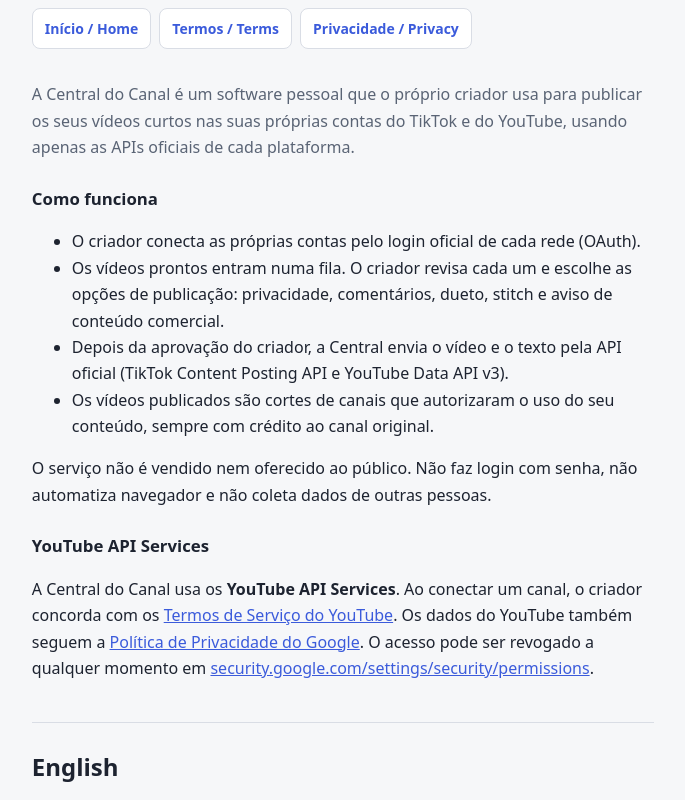
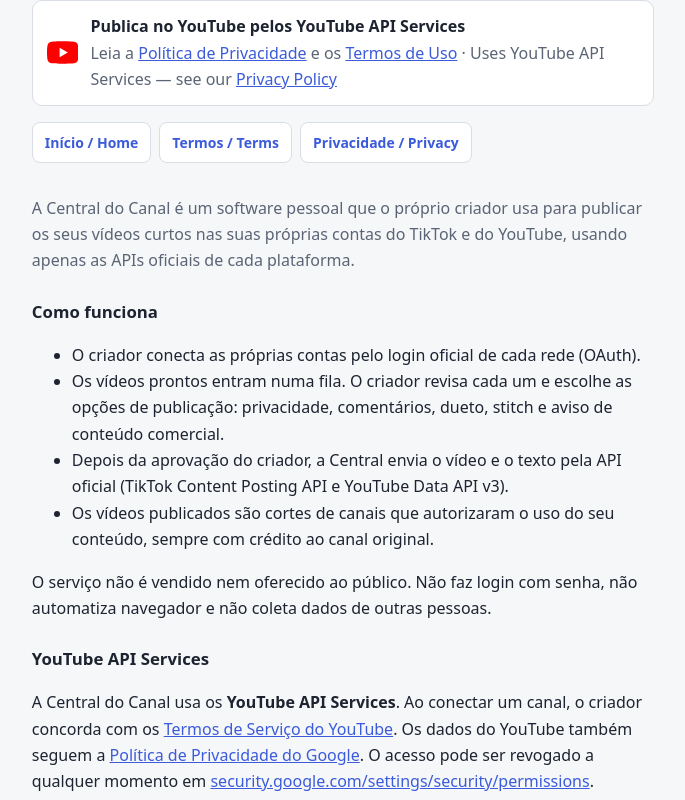
Before and after one commit to UnfyingCentral/unfyingcentral.github.io, a plain HTML site: page index.html in a window 1280 px wide. Shown: the part 86-886 px from the top of the page, without its empty margins (297-982 px from the left). Drawn offline with Linux system fonts and the light colour scheme.

Commit message:
Marca do YouTube e link da privacidade na página inicial

```diff
--- a/index.html
+++ b/index.html
@@ -1,5 +1,7 @@
 <!doctype html><html lang="pt-BR"><head><meta charset="utf-8"><meta name="viewport" content="width=device-width,initial-scale=1"><title>Central do Canal</title><link rel="stylesheet" href="estilo.css"></head><body><div class="wrap">
-<h1>Central do Canal</h1><nav><a href="index.html">Início / Home</a><a href="termos.html">Termos / Terms</a><a href="privacidade.html">Privacidade / Privacy</a></nav>
+<h1>Central do Canal</h1><div class="yt" style="display:flex;align-items:center;gap:12px;margin:8px 0 4px;padding:12px 14px;border:1px solid var(--line);border-radius:10px;background:var(--card)">
+<svg width="44" height="31" viewBox="0 0 28 20" aria-label="YouTube"><path fill="#FF0000" d="M27.4 3.1A3.5 3.5 0 0 0 25 .6C22.8 0 14 0 14 0S5.2 0 3 .6A3.5 3.5 0 0 0 .6 3.1C0 5.3 0 10 0 10s0 4.7.6 6.9A3.5 3.5 0 0 0 3 19.4c2.2.6 11 .6 11 .6s8.8 0 11-.6a3.5 3.5 0 0 0 2.4-2.5c.6-2.2.6-6.9.6-6.9s0-4.7-.6-6.9z"/><path fill="#fff" d="M11.2 14.3 18.5 10l-7.3-4.3z"/></svg>
+<div><strong>Publica no YouTube pelos YouTube API Services</strong><br><span class="meta">Leia a <a href="privacidade.html">Política de Privacidade</a> e os <a href="termos.html">Termos de Uso</a> · <span lang="en">Uses YouTube API Services — see our <a href="privacidade.html">Privacy Policy</a></span></span></div></div><nav><a href="index.html">Início / Home</a><a href="termos.html">Termos / Terms</a><a href="privacidade.html">Privacidade / Privacy</a></nav>
 <p class="lead">A Central do Canal é um software pessoal que o próprio criador usa para publicar os seus vídeos curtos nas suas próprias contas do TikTok e do YouTube, usando apenas as APIs oficiais de cada plataforma.</p>
 <h3>Como funciona</h3>
 <ul><li>O criador conecta as próprias contas pelo login oficial de cada rede (OAuth).</li>
```
